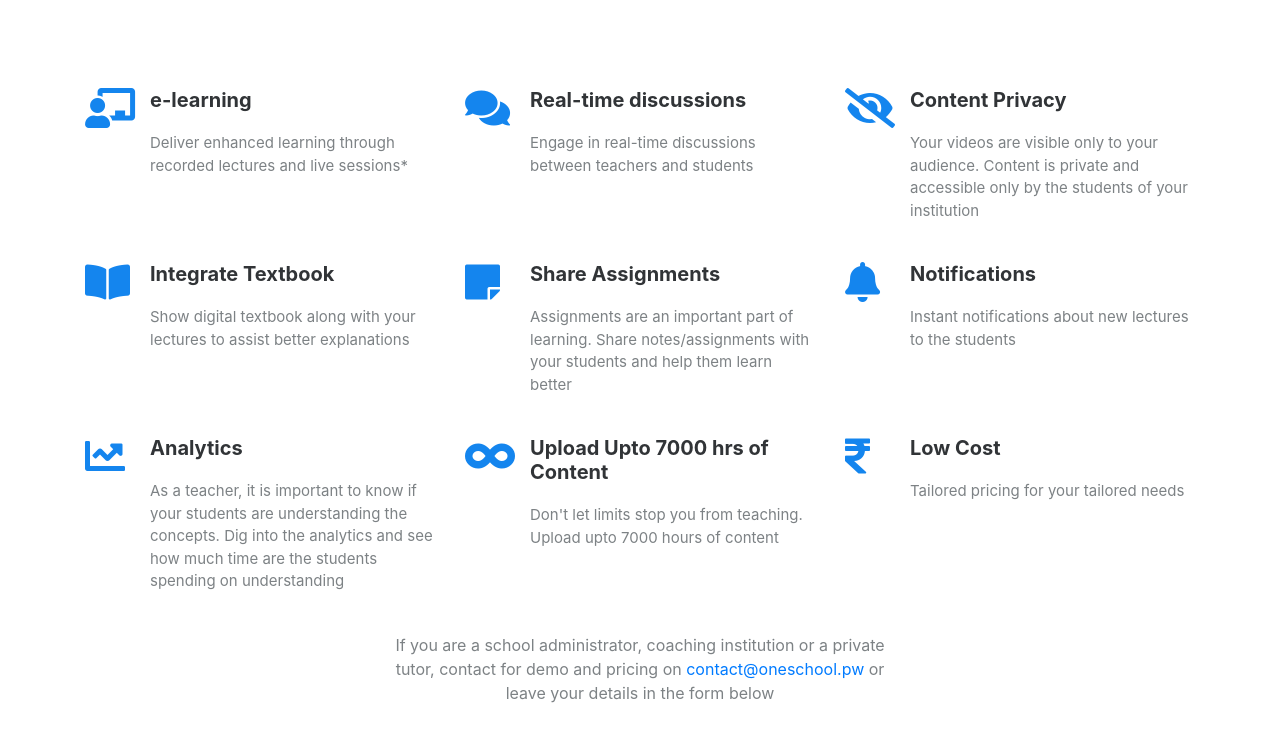
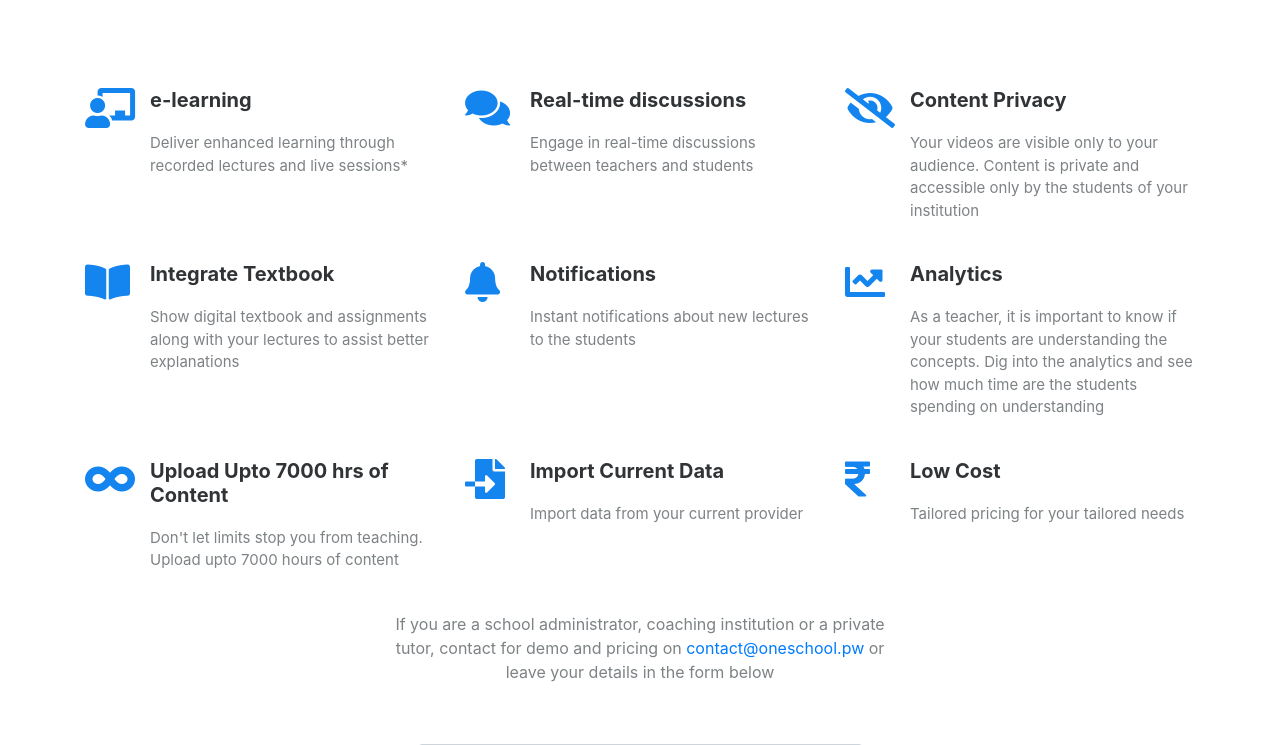
Before and after one commit to draxxxeus/virtualclassroom, a Django app: page / in a window 1280 px wide. Shown: the part 56-801 px from the top of the page. Run offline with Django 3.2, Linux system fonts and the light colour scheme; some libraries are stand-ins or nearby versions.

Commit message:
Add another product feature to the homepage

```diff
--- a/virtualclassroom/app/templates/index.html
+++ b/virtualclassroom/app/templates/index.html
@@ -19,11 +19,7 @@
                 </div>
                 <div class="col-sm-6 col-lg-4 item"><i class="fa fa-book-open icon"></i>
                     <h3 class="name">Integrate Textbook</h3>
-                    <p class="description">Show digital textbook along with your lectures to assist better explanations</p>
-                </div>
-                <div class="col-sm-6 col-lg-4 item"><i class="fa fa-sticky-note icon"></i>
-                    <h3 class="name">Share Assignments</h3>
-                    <p class="description">Assignments are an important part of learning. Share notes/assignments with your students and help them learn better</p>
+                    <p class="description">Show digital textbook and assignments along with your lectures to assist better explanations</p>
                 </div>
                 <div class="col-sm-6 col-lg-4 item"><i class="fa fa-bell icon"></i>
                     <h3 class="name">Notifications</h3>
@@ -36,6 +32,10 @@
                 <div class="col-sm-6 col-lg-4 item"><i class="fa fa-infinity icon"></i>
                     <h3 class="name">Upload Upto 7000 hrs of Content</h3>
                     <p class="description">Don't let limits stop you from teaching. Upload upto 7000 hours of content</p>
+                </div>
+                <div class="col-sm-6 col-lg-4 item"><i class="fa fa-file-import icon"></i>
+                    <h3 class="name">Import Current Data</h3>
+                    <p class="description">Import data from your current provider</p>
                 </div>
                 <div class="col-sm-6 col-lg-4 item"><i class="fa fa-rupee-sign icon"></i>
                     <h3 class="name">Low Cost</h3>
```
